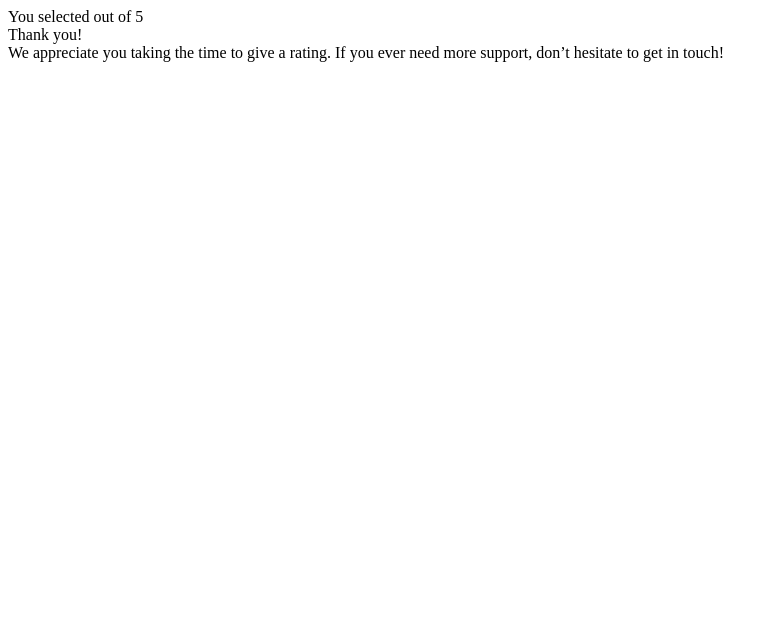
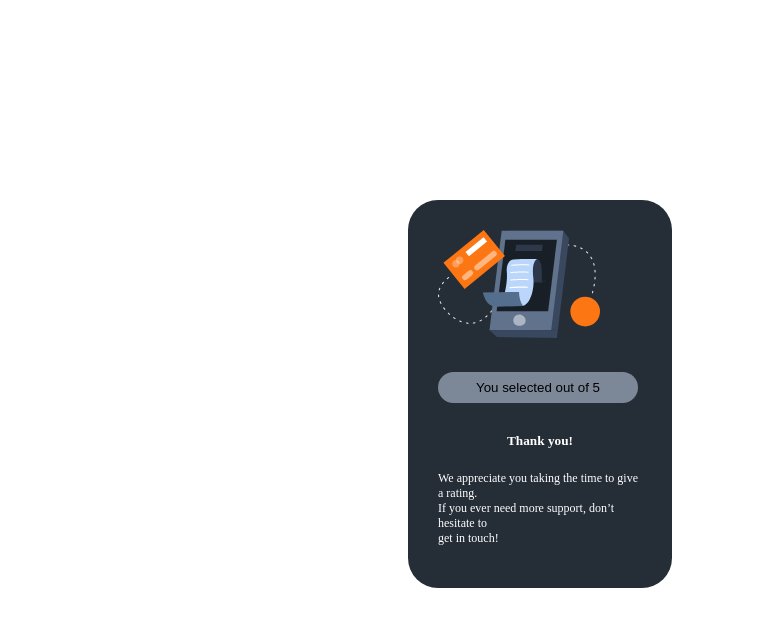
Before and after one commit to archy-254/interactive-rating-component, a plain HTML site: page interactive-rating-component-main/rate.html in a window 1280 px wide. Shown: the whole page, without its empty margins (0-778 px from the left). Drawn offline with Linux system fonts and the light colour scheme.

Commit message:
added another image and linked them

```diff
--- a/interactive-rating-component-main/rate.html
+++ b/interactive-rating-component-main/rate.html
@@ -5,24 +5,25 @@
   <meta name="viewport" content="width=device-width, initial-scale=1.0"> <!-- displays site properly based on user's device -->
 
   <link rel="icon" type="image/png" sizes="32x32" href="./images/favicon-32x32.png">
-
+  <link rel="stylesheet" href="style2.css"/>
   <title>Frontend Mentor | Interactive rating component</title>
 
   <!-- Feel free to remove these styles or customise in your own stylesheet 👍 -->
 
 </head>
 <body>
- <div>
-    <div>
-        You selected <!-- Add rating here --> out of 5
+    <div class="container">
+        <img src="images/illustration-thank-you.svg"/>
+        <div>
+            <button class="btn">You selected  out of 5</button>
+        </div>
+        <div class="head">
+            <h5>Thank you!</h5>
+        </div>
+        <div class="main">
+            <p>We appreciate you taking the time to give a rating.<br/> If you ever need more support,
+            don’t hesitate to<br/> get in touch!</p>
+        </div>
     </div>
-    <div>
-        Thank you!
-    </div>
-    <div>
-        We appreciate you taking the time to give a rating. If you ever need more support,
-        don’t hesitate to get in touch!
-    </div>
- </div>
 </body>
 </html>
--- /dev/null
+++ b/interactive-rating-component-main/style2.css
@@ -0,0 +1,41 @@
+*/ {
+    box-sizing: border-box;
+    padding: 0;
+    margin: 0;
+}
+body {
+    display:flex;
+    justify-content: center;
+    align-items: center;
+    margin-top: 200px;
+    flex-direction: column;
+}
+.container {
+    background-color: hsl(213, 19%, 18%);
+    border-radius: 30px;
+    margin-left:400px;
+    margin-right:600px;
+    padding: 30px;
+
+}
+img {
+    margin-right:auto;
+    margin-left:auto;
+}
+.btn {
+    border: none;
+    background-color: hsl(216, 12%, 54%);
+    margin-top: 30px;
+    padding:08px;
+    width: 200px;
+    border-radius:30px;
+}
+.head {
+    margin-top: 30px;
+    text-align:center;
+    color:hsl(0, 0%, 100%);
+}
+.main {
+    font-size: 12px;
+    color: hsl(0, 0%, 100%);
+}
```
